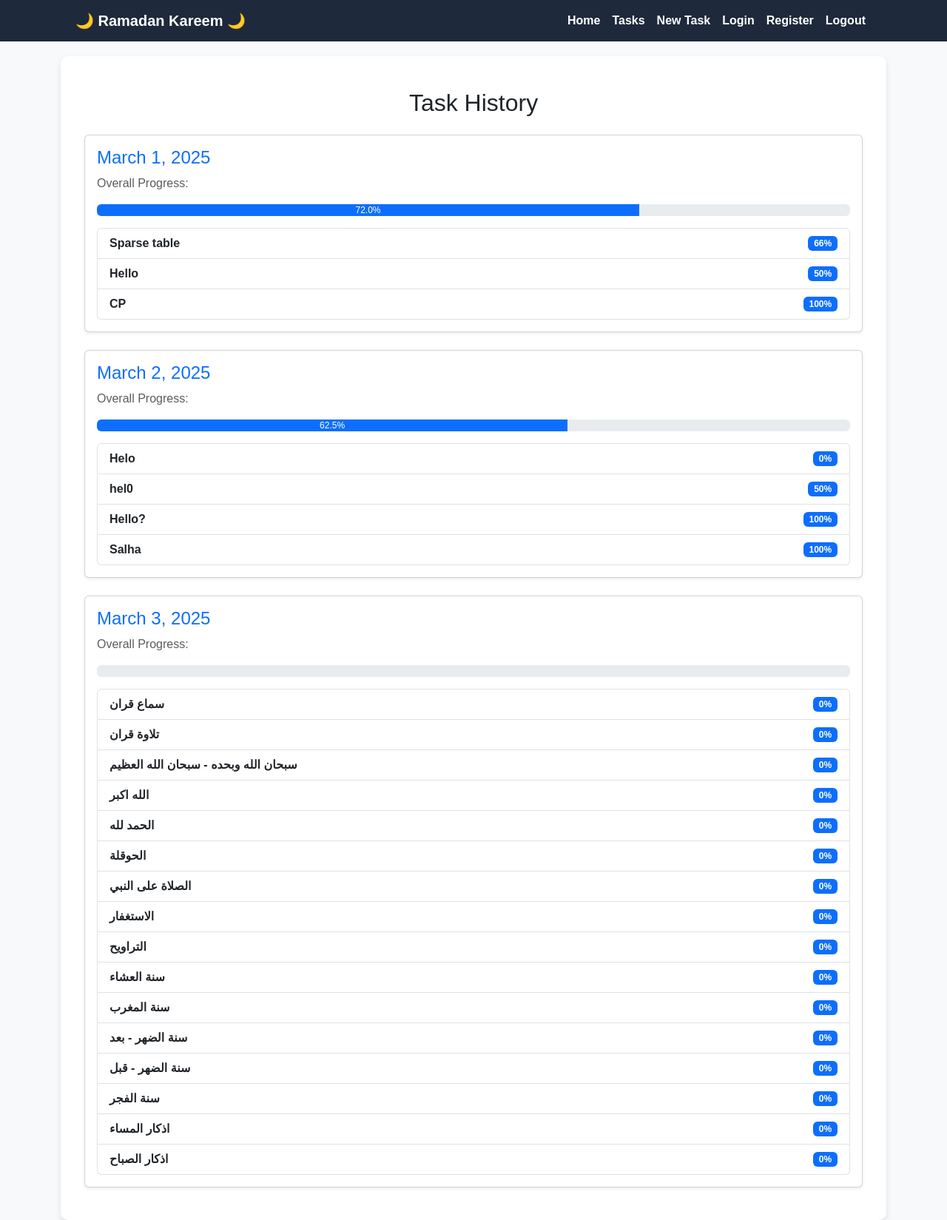
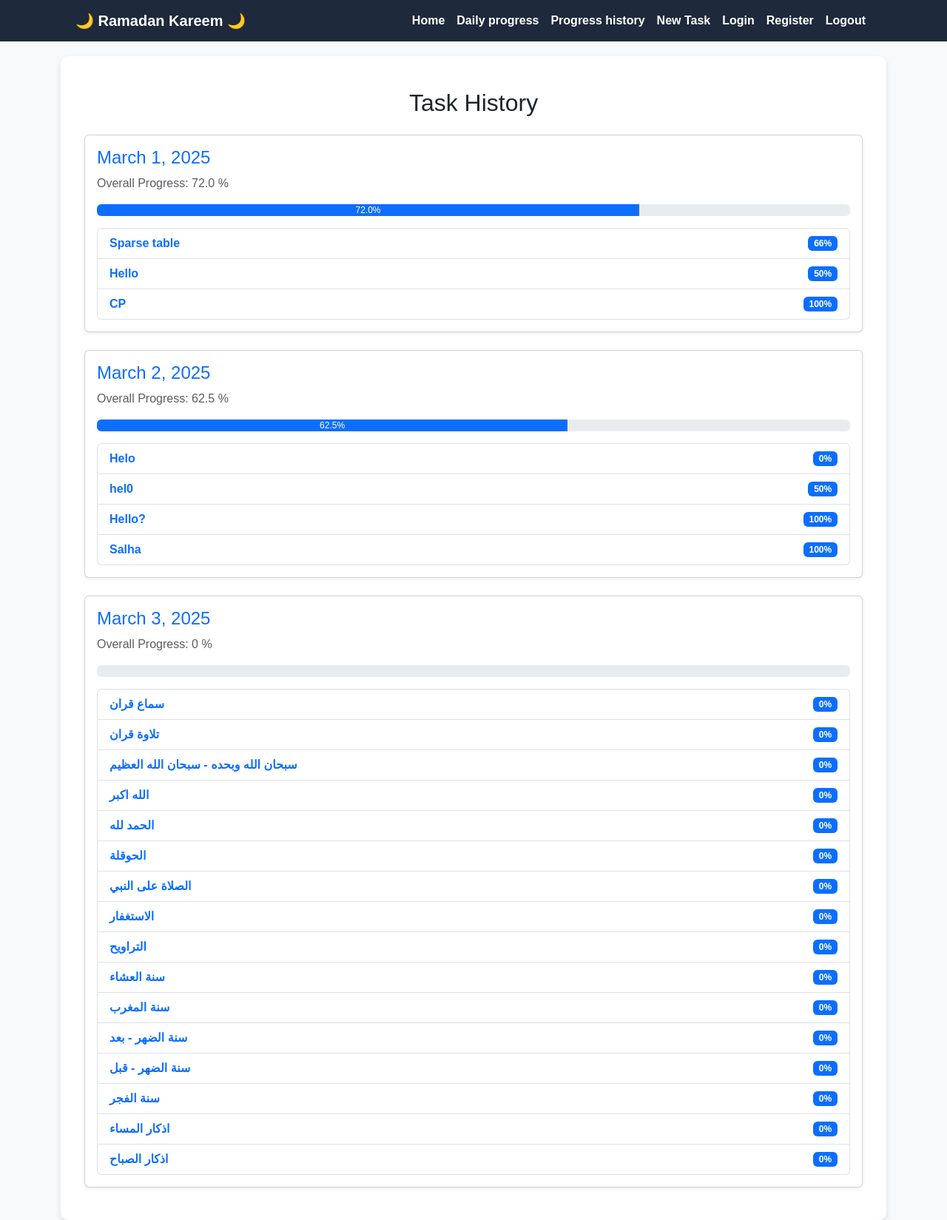
Before and after one commit to ZeinabHamdy/Ramadan-Task-Tracer, a Django app: page /progress_overview/ in a window 1280 px wide. Shown: the whole page at 74% size. Run offline with Django 5.2, Linux system fonts and the light colour scheme; a user stored in the database is signed in; data comes from the database, SQL or seed files in the repository; both versions use the stored data as it was after the commit; some libraries are stand-ins or nearby versions.

Commit message:
improve history and added to nav

```diff
--- a/templates/base.html
+++ b/templates/base.html
@@ -21,7 +21,8 @@
                 <div class="collapse navbar-collapse" id="navbarNav">
                     <ul class="navbar-nav ms-auto">
                         <li class="nav-item"><a class="nav-link" href="{% url 'home' %}">Home</a></li>
-                        <li class="nav-item"><a class="nav-link" href="{% url 'tasks' %}">Tasks</a></li>
+                        <li class="nav-item"><a class="nav-link" href="{% url 'tasks' %}">Daily progress</a></li>
+                        <li class="nav-item"><a class="nav-link" href="{% url 'progress_overview' %}"> Progress history</a></li>
                         <li class="nav-item"><a class="nav-link" href="{% url 'add_task' %}">New Task</a></li>
                         <li class="nav-item"><a class="nav-link" href="{% url 'login' %}">Login</a></li>
                         <li class="nav-item"><a class="nav-link" href="{% url 'register' %}">Register</a></li>
--- a/templates/progress_overview.html
+++ b/templates/progress_overview.html
@@ -8,7 +8,7 @@
         <div class="card shadow-sm mb-4">
             <div class="card-body">
                 <h4 class="card-title text-primary">{{ day.date }}</h4>
-                <p class="text-muted">Overall Progress:</p>
+                <p class="text-muted">Overall Progress: {{day.avg_progress}} %</p>
 
                 <div class="progress mb-3">
                     <div class="progress-bar" role="progressbar"
@@ -22,7 +22,7 @@
                 <ul class="list-group">
                     {% for task in day.tasks %}
                         <li class="list-group-item d-flex justify-content-between align-items-center">
-                            <strong>{{ task.title }}</strong>
+                            <strong> <a href="{% url 'task_details' task.id %} " style='text-decoration: none'> {{ task.title }} </a> </strong>
                             <span class="badge bg-primary">{{ task.progress }}%</span>
                         </li>
                     {% endfor %}
```
Also changed, not shown: db.sqlite3.
